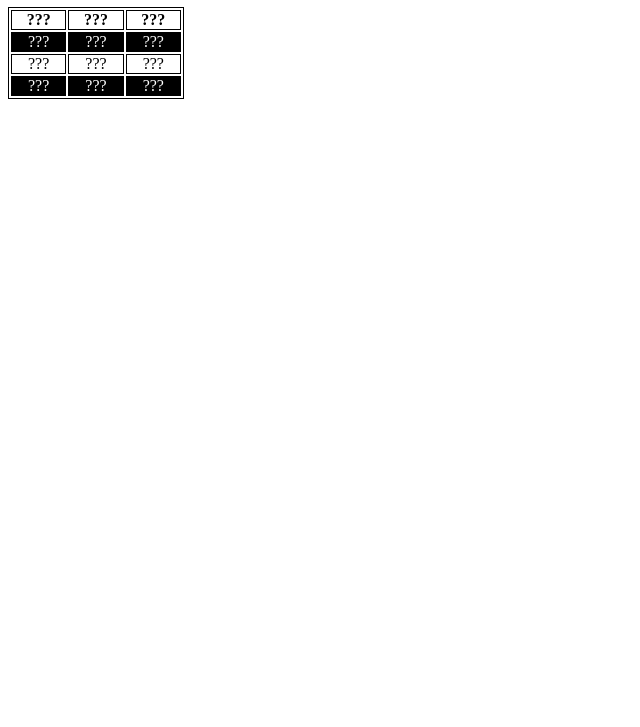
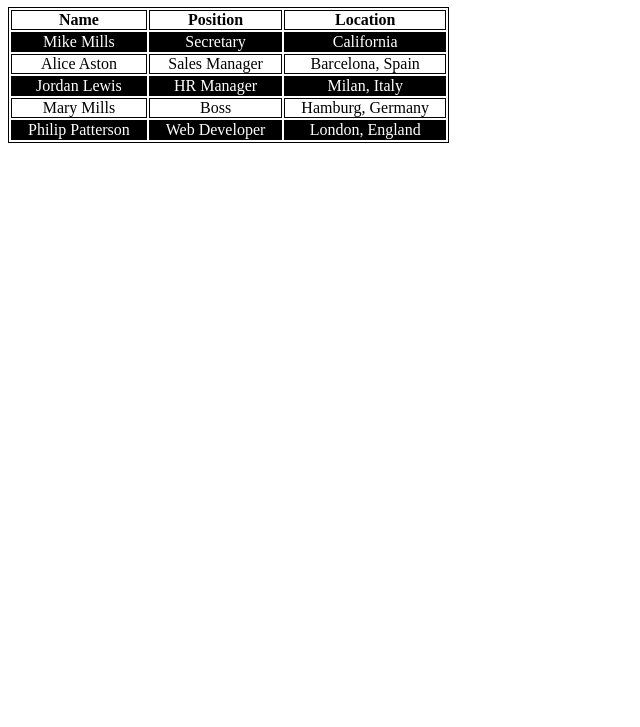
Before and after one commit to juu736f/Web-ohjelmoinnin_perusteet_-_R504TL305-3001, a plain HTML site: page 3-harjoitus/exercise_3/index.html in a window 1280 px wide. Shown: the part 73-800 px from the top of the page, without its empty margins (0-640 px from the left). Drawn offline with Linux system fonts and the light colour scheme.

Commit message:
lisätää taas pikkusen

```diff
--- a/3-harjoitus/exercise_3/index.html
+++ b/3-harjoitus/exercise_3/index.html
@@ -9,26 +9,6 @@
     <body>
         <h1>our staff</h1>
         <table id="staff">
-            <tr>
-                <th>???</th>
-                <th>???</th>
-                <th>???</th>
-            </tr>
-            <tr>
-                <td>???</td>
-                <td>???</td>
-                <td>???</td>
-            </tr>
-             <tr>
-                <td>???</td>
-                <td>???</td>
-                <td>???</td>
-            </tr>
-             <tr>
-                <td>???</td>
-                <td>???</td>
-                <td>???</td>
-            </tr>
         </table>
     </body>
 </html>
--- a/3-harjoitus/exercise_3/js/main.js
+++ b/3-harjoitus/exercise_3/js/main.js
@@ -1,18 +1,31 @@
 const staff = [
-    {name: "Mike Mills", position: "Secretary", location: "California"},
-    {name: "Alice Aston", position: "Sales Manager", location: "Barcelona, Spain"},
-    {name: "Jordan Lewis", position: "HR Manager", location: "Milan, Italy"},
-    {name: "Mary Mills", position: "Boss", location: "Hamburg, Germany"},
-    {name: "Philip Patterson", position: "Web Developer", location: "London, England"}
+    { name: "Mike Mills", position: "Secretary", location: "California" },
+    { name: "Alice Aston", position: "Sales Manager", location: "Barcelona, Spain" },
+    { name: "Jordan Lewis", position: "HR Manager", location: "Milan, Italy" },
+    { name: "Mary Mills", position: "Boss", location: "Hamburg, Germany" },
+    { name: "Philip Patterson", position: "Web Developer", location: "London, England" }
 ]
 
 document.addEventListener("DOMContentLoaded", (event) => {
-    console.log("DOM loaded")
-    load_data_to_table(staff)
+    document.getElementById("staff").innerHTML = generateHTML(staff);
 });
 
-function load_data_to_table(array, table) {
-    for (var key in array) {
-        console.log(array[key]["name"] + ", " + array[key]["position"] + ", " + array[key]["location"])
+function generateHTML(arr) {
+    let html = `
+    <table>
+      <tr>
+        <th> Name </th>
+        <th> Position </th>
+        <th> Location </th>
+      </tr>`;
+    for (const item of arr) {
+        html += `
+      <tr>
+        <td> ${item.name} </td>
+        <td> ${item.position} </td>
+        <td> ${item.location} </td>
+      </tr>`;
     }
+    html += "</table>"
+    return html;
 }
```
